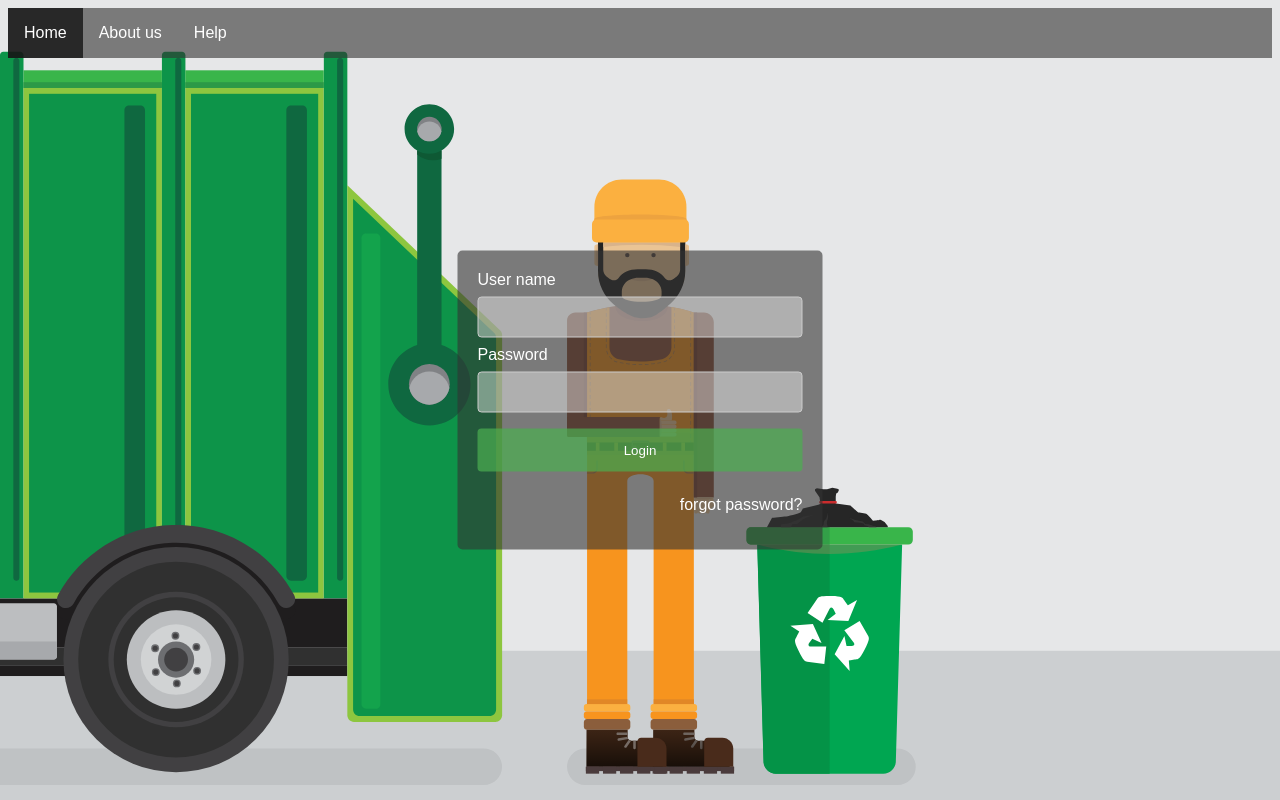
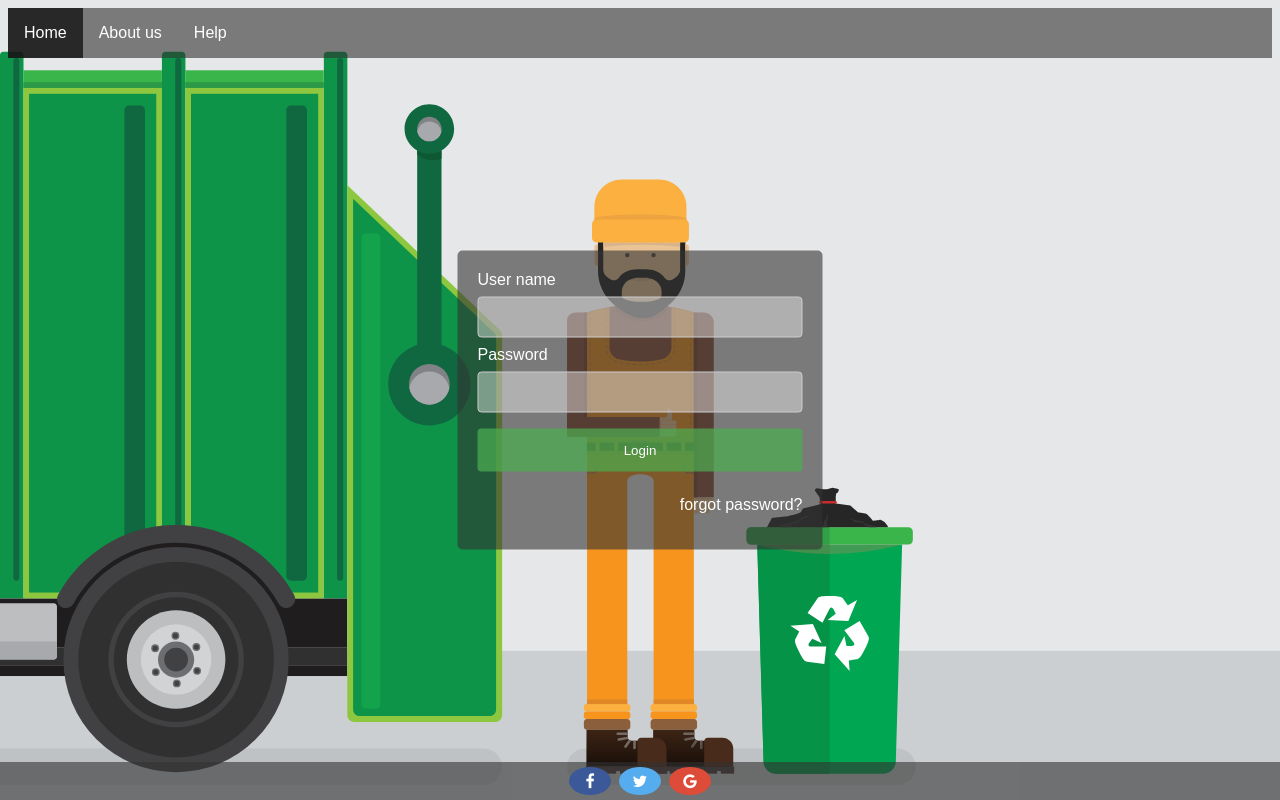
Before and after one commit to Roshinie/MoratuCoders, a plain HTML site: page oosd/index.html in a window 1280 px wide. Drawn offline with Linux system fonts and the light colour scheme.

Commit message:
add a footer (need some changes)

```diff
--- a/oosd/index.html
+++ b/oosd/index.html
@@ -8,6 +8,7 @@
     <title>WMS Login</title>
     <link rel="stylesheet" href="styles/background.css">
     <link rel="stylesheet" href="styles/index.css">
+    <link rel="stylesheet" href="https://cdnjs.cloudflare.com/ajax/libs/font-awesome/4.7.0/css/font-awesome.min.css">
   </head>
   <body>
     <ul>
@@ -16,7 +17,7 @@
       <li><a>Help</a></li>
     </ul>
     <br><br>
-    <div style="max-width:325px">
+    <div id="div1" style="max-width:325px">
       <form action="MOH.html" target="_self" >
         <label for="uname" style="font-family:arial; color:white;">User name</label><br>
         <input type="text" id="uname" name="User name"><br>
@@ -26,5 +27,11 @@
       </form>
       <p style="font-family:arial;color:white;font-size:13;text-align:right">forgot password?</p>
     </div>
+    <div class="footer">
+      <a href="#" class="fa fa-facebook"></a>
+      <a href="#" class="fa fa-twitter"></a>
+      <a href="#" class="fa fa-google"></a>
+      <!--img src="images/logo.png" class="fa" style="width: 20px;"-->
+    </div>
   </body>
 </html>
--- a/oosd/styles/background.css
+++ b/oosd/styles/background.css
@@ -1,6 +1,7 @@
 body{
+  background-color: rgb(205,207,209);
   background-image: url("../images/bg4.svg");
-    background-repeat: repeat;
+  background-repeat: no-repeat;
   background-size:cover;
 }
 ul{
@@ -24,3 +25,12 @@ body{
 li a:hover {
   background-color: rgba(17, 17, 17,0.6);
 }
+.footer {
+  position: fixed;
+  left: 0;
+  bottom: 0;
+  width: 100%;
+  background-color: rgba(51, 51, 51,0.6);
+  color: white;
+  text-align: center;
+}
--- a/oosd/styles/index.css
+++ b/oosd/styles/index.css
@@ -29,7 +29,7 @@ input[type=submit]:hover {
   background-color: rgba(69, 160, 73,0.9);
 }
 
-div {
+#div1 {
   animation-name: anim_login;
   animation-duration: 2s;
   position: absolute;
@@ -45,3 +45,31 @@ div {
   0%   {left:50%; top:100%;}
   100% {left:50%; top:50%;}
 }
+.fa {
+  padding: 6px;
+  font-size: 30px;
+  width: 30px;
+  text-align: center;
+  text-decoration: none;
+  margin: 5px 2px;
+  border-radius: 50%;
+}
+
+.fa:hover {
+    opacity: 0.7;
+}
+
+.fa-facebook {
+  background: #3B5998;
+  color: white;
+}
+
+.fa-twitter {
+  background: #55ACEE;
+  color: white;
+}
+
+.fa-google {
+  background: #dd4b39;
+  color: white;
+}
```
Lines whose indentation alone changed are shown as unchanged.
